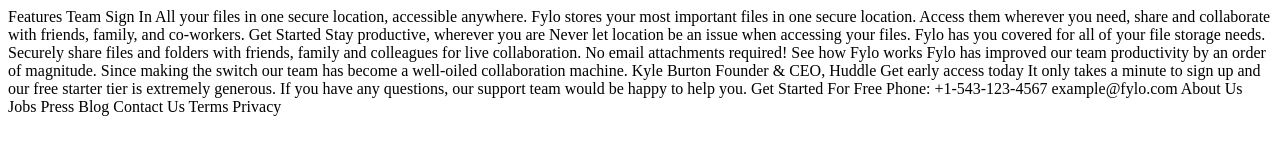
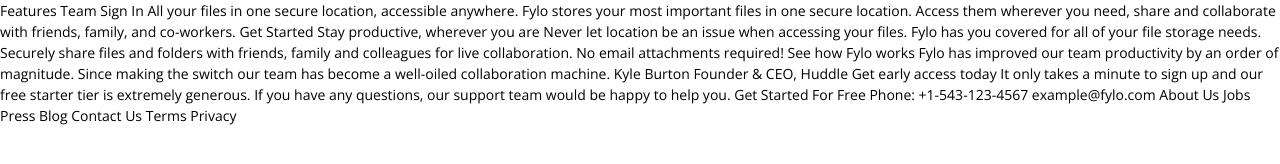
Before and after one commit to MichalTrubini/Fylo-landing-page-with-two-column-layout, a plain HTML site: page index.html in a window 1280 px wide. Drawn offline with nearby package versions, Linux system fonts and the light colour scheme.

Commit message:
variables and typography

```diff
--- a/index.html
+++ b/index.html
@@ -5,6 +5,10 @@
   <meta name="viewport" content="width=device-width, initial-scale=1.0"> <!-- displays site properly based on user's device -->
 
   <link rel="icon" type="image/png" sizes="32x32" href="./images/favicon-32x32.png">
+  <link rel="preconnect" href="https://fonts.googleapis.com">
+  <link rel="preconnect" href="https://fonts.gstatic.com" crossorigin>
+  <link href="https://fonts.googleapis.com/css2?family=Open+Sans&family=Raleway:wght@400;700&display=swap" rel="stylesheet">
+  <link rel="stylesheet" href="css/style.css">
 
   <title>Frontend Mentor | Fylo landing page with two column layout</title>
 
--- a/scss/_variables.scss
+++ b/scss/_variables.scss
@@ -0,0 +1,24 @@
+//COLORS
+
+$Very-Dark-Blue: hsl(243, 87%, 12%);
+$Desaturated-Blue: hsl(238, 22%, 44%);
+$Bright-Blue: hsl(224, 93%, 58%);
+$Moderate-Cyan: hsl(170, 45%, 43%);
+$Light-Grayish-Blue: hsl(240, 75%, 98%);
+$Light-Gray: hsl(0, 0%, 75%);
+$White:#fff;
+
+//UI
+
+$background-footer:$Very-Dark-Blue;
+$background-sign-up:$Desaturated-Blue;
+$background-intro:$Light-Grayish-Blue;
+$background-body:$White;
+$background-button:$Bright-Blue;
+
+$color-sign-up:$White;
+$color-body:$Very-Dark-Blue;
+$color-footer:$White;
+$color-button:$White;
+$color-intro:hsla(243, 14%, 43%, 1);
+$color-link:$Moderate-Cyan;
--- a/scss/style.scss
+++ b/scss/style.scss
@@ -1 +1,33 @@
 @import 'normalize','settings','variables';
+
+//TYPOGRAPHY AND COLORS ----START
+
+body {
+    font-family: 'Open Sans', sans-serif;
+    background:$background-body;
+    font-size: 1.4rem;
+    line-height: 2.1rem;
+    font-weight: 400;
+}
+
+button {
+    font-family: 'Raleway', sans-serif;
+    background: $background-button;
+}
+
+footer {
+    background: $background-footer;
+    color: $color-footer;
+}
+
+.intro {
+    background: $background-intro;
+    color: $color-intro;
+}
+
+.sign-up {
+    background: $background-sign-up;
+    color: $color-sign-up;
+}
+
+//TYPOGRAPHY AND COLORS ----END
```
Also changed, not shown: css/style.css, 1 other file.
